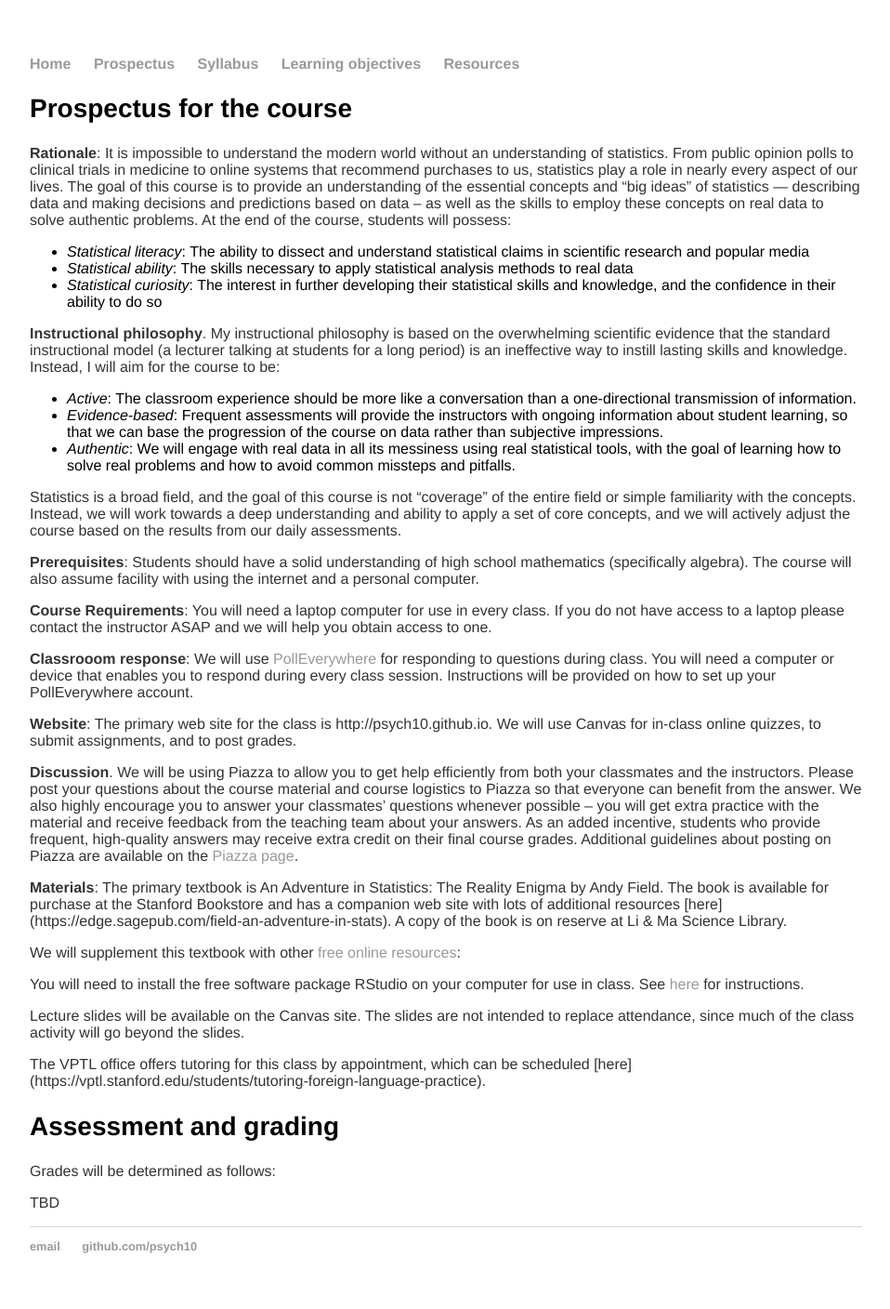
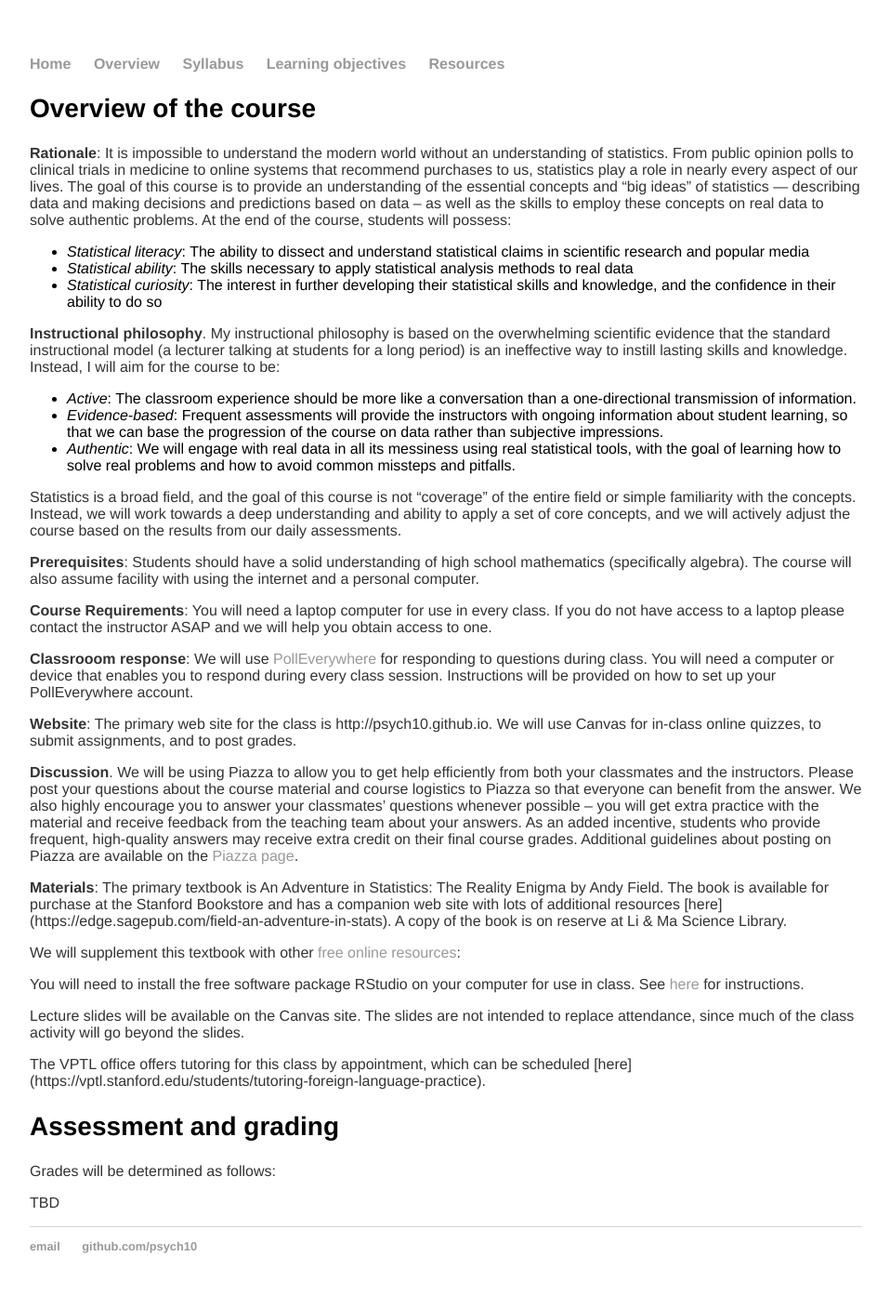
Before and after one commit to stats60/stats60.github.io, a Jekyll site: the page built from prospectus/index.md, in a window 1280 px wide. Shown: the whole page at 93% size, without its empty margins (160-1118 px from the left). Built offline with Jekyll 4.4.1, drawn with Linux system fonts in a browser that asks for light colours; our own code applies the rules of GitHub Pages for plain Markdown files.

Commit message:
rename prospectus to overview

```diff
--- a/_layouts/default.html
+++ b/_layouts/default.html
@@ -9,7 +9,7 @@
             <nav>
                 <ul>
                     <li><a href="/">Home</a></li>
-                    <li><a href="/prospectus">Prospectus</a></li>
+                    <li><a href="/prospectus">Overview</a></li>
                     <li><a href="/syllabus">Syllabus</a></li>
                     <li><a href="/objectives">Learning objectives</a></li>
                     <li><a href="/resources">Resources</a></li>
--- a/prospectus/index.md
+++ b/prospectus/index.md
@@ -1,9 +1,9 @@
 ---
 layout: default
-title: Psych 10: Prospectus
+title: Psych 10: Overview
 ---
 
-## Prospectus for the course
+## Overview of the course
 
 **Rationale**: It is impossible to understand the modern world without an understanding of statistics.  From public opinion polls to clinical trials in medicine to online systems that recommend purchases to us, statistics play a role in nearly every aspect of our lives. The goal of this course is to provide an understanding of the essential concepts and “big ideas” of statistics --- describing data and making decisions and predictions based on data -- as well as the skills to employ these concepts on real data to solve authentic problems. At the end of the course, students will possess:
 - *Statistical literacy*: The ability to dissect and understand statistical claims in scientific research and popular media
```
